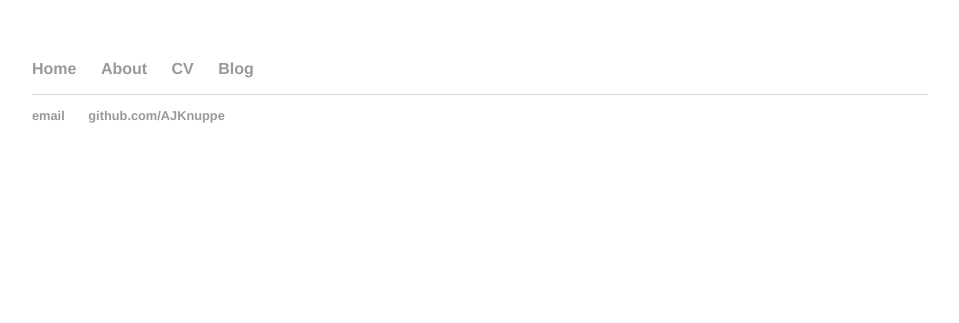
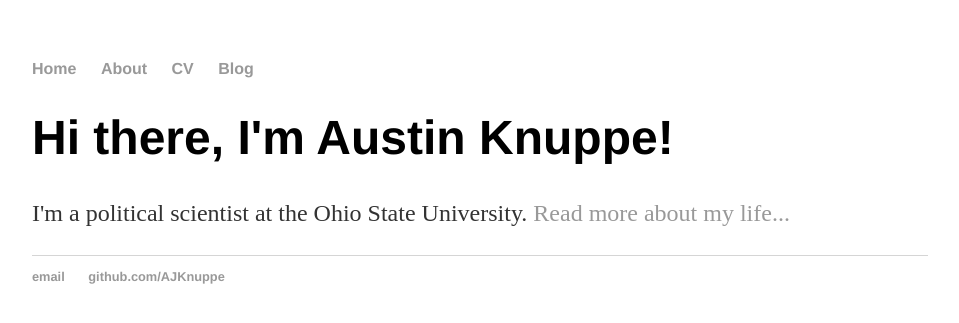
Before and after one commit to AJKnuppe/AJKnuppe.github.io, a Jekyll site: the page built from about/index.html, in a window 1280 px wide. Shown: the top 323 px of the page, without its empty margins (160-1119 px from the left). Built offline with Jekyll 4.4.1, drawn with Linux system fonts in a browser that asks for light colours.

Commit message:
Update index.html

```diff
--- a/about/index.html
+++ b/about/index.html
@@ -2,3 +2,8 @@
 layout: default
 title: About Me
 ---
+
+<div class="blurb">
+	<h1>Hi there, I'm Austin Knuppe!</h1>
+	<p>I'm a political scientist at the Ohio State University. <a href="/about">Read more about my life...</a></p>
+</div><!-- /.blurb -->
```
